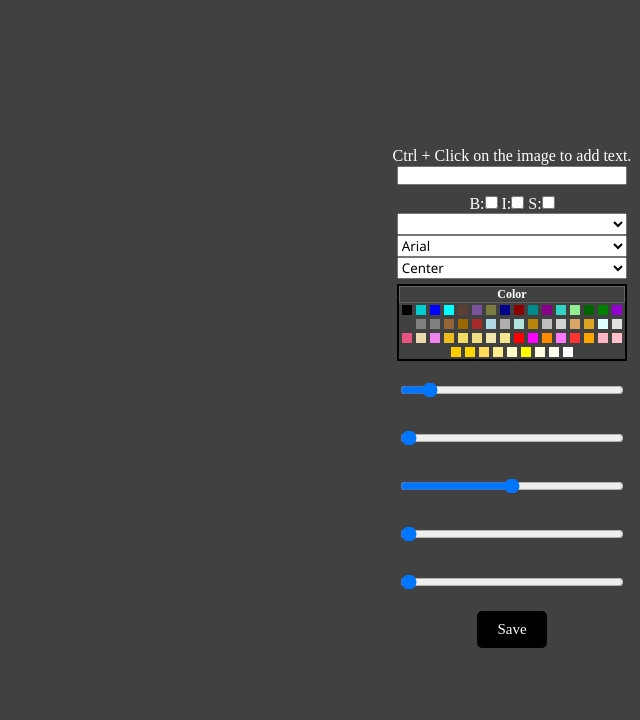
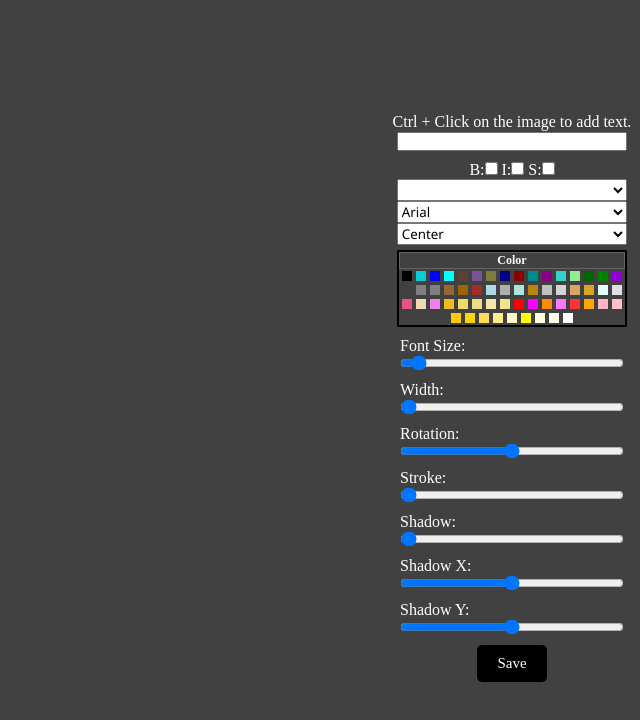
Before and after one commit to akhlakm/Home_Media_Server, a Svelte app: page / in a window 1280 px wide. Shown: the top 720 px of the page, without its empty margins (640-1280 px from the left). Built offline with nearby package versions, Linux system fonts and the light colour scheme; a web font is replaced by a local one.

Commit message:
Add shadow offset

```diff
--- a/src/Sidebar.svelte
+++ b/src/Sidebar.svelte
@@ -137,10 +137,11 @@ S:<input
 </div>
 
 <div class="slider">
+    Font Size:
     <input
         type="range"
         min="5"
-        max="250"
+        max="500"
         step="1"
         value="30"
         title="Font size"
@@ -149,6 +150,7 @@ S:<input
 </div>
 
 <div class="slider">
+    Width:
     <input
         type="range"
         min="-1"
@@ -161,11 +163,12 @@ S:<input
 </div>
 
 <div class="slider">
+    Rotation:
     <input
         type="range"
-        min="-180"
-        max="180"
-        step="1"
+        min="-90"
+        max="90"
+        step="10"
         value="0"
         title="Text rotation"
         on:change={(e) => {
@@ -176,6 +179,23 @@ S:<input
 </div>
 
 <div class="slider">
+    Stroke:
+    <input
+        type="range"
+        min="0"
+        max="20"
+        step="1"
+        value="0"
+        title="Stroke thickness"
+        on:change={(e) => {
+            App.UpdateThickness(e.target.value);
+            Canvas.Redraw($App.cvDynamic, $App.texts, true);
+        }}
+    />
+</div>
+
+<div class="slider">
+    Shadow:
     <input
         type="range"
         min="0"
@@ -191,15 +211,32 @@ S:<input
 </div>
 
 <div class="slider">
+    Shadow X:
     <input
         type="range"
-        min="0"
+        min="-20"
         max="20"
         step="1"
         value="0"
-        title="Stroke thickness"
+        title="Shadow offset X"
         on:change={(e) => {
-            App.UpdateThickness(e.target.value);
+            App.UpdateShadowX(e.target.value);
+            Canvas.Redraw($App.cvDynamic, $App.texts, true);
+        }}
+    />
+</div>
+
+<div class="slider">
+    Shadow Y:
+    <input
+        type="range"
+        min="-20"
+        max="20"
+        step="1"
+        value="0"
+        title="Shadow offset Y"
+        on:change={(e) => {
+            App.UpdateShadowY(e.target.value);
             Canvas.Redraw($App.cvDynamic, $App.texts, true);
         }}
     />
@@ -281,7 +318,8 @@ S:<input
         border: 1px solid #242424;
     }
     .slider {
-        padding: 1em;
+        padding: 5px 1em;
+        text-align: left;
     }
 
     .btn {
--- a/src/app.js
+++ b/src/app.js
@@ -142,6 +142,16 @@ const AppModel = function() {
             d.texts[d.selected].shadow = f;
             return d;
         }),
+        UpdateShadowX: f => update(d => {
+            if (d.selected === null) return d;
+            d.texts[d.selected].shadowX = f;
+            return d;
+        }),
+        UpdateShadowY: f => update(d => {
+            if (d.selected === null) return d;
+            d.texts[d.selected].shadowY = f;
+            return d;
+        }),
         UpdateFitwidth: f => update(d => {
             if (d.selected === null) return d;
             d.texts[d.selected].fitwidth = f;
--- a/src/canvas.js
+++ b/src/canvas.js
@@ -139,6 +139,8 @@ export const Canvas = (function() {
                 smallcaps: false,
                 italic: false,
                 angle: 0,
+                shadowX: 0,
+                shadowY: 0,
             }
             newtext.id = textList.length;
             newtext.value = "text" + textList.length;
@@ -215,22 +217,36 @@ export const Canvas = (function() {
                 ctx.font = fontstyle;
                 ctx.textAlign = text.align;
 
+                ctx.save();
+                var X = text.x;
+                var Y = text.y;
+
+                if (text.angle !== 0) {
+                    // translate to the center of the text
+                    ctx.translate(X, Y);
+                    // text needs to be drawn starting from top left on the new context
+                    X = 0;
+                    Y = 0;
+                    // rotate the context
+                    ctx.rotate(text.angle * Math.PI / 180);
+                }
+
                 if (text.thickness > 0) {
                     ctx.strokeStyle = text.shadow;
                     ctx.lineWidth = text.thickness;
-                    console.log("thickness:", text.thickness, "stroke:", text.shadow);
                 }
                 if (text.blur > 0) {
                     ctx.shadowColor = text.shadow;
                     ctx.shadowBlur = text.blur;
-                    console.log("blur:", text.blur, "shadow:", text.shadow);
+                    ctx.shadowOffsetX = text.shadowX;
+                    ctx.shadowOffsetY = text.shadowY;
                 }
                 if (text.blur > 0 || text.thickness > 0)
                     printAtWordWrap(
                         ctx,
                         text.value,
-                        text.x,
-                        text.y,
+                        X,
+                        Y,
                         text.size,
                         (canvas.width * text.fitwidth) / 100,
                         true
@@ -245,14 +261,16 @@ export const Canvas = (function() {
                 var dim = printAtWordWrap(
                     ctx,
                     text.value,
-                    text.x,
-                    text.y,
+                    X,
+                    Y,
                     text.size,
                     (canvas.width * text.fitwidth) / 100,
                     false
                 );
                 textList[i].width = dim[0];
                 textList[i].height = dim[1];
+
+                ctx.restore();
             }
 
             return textList;
```
